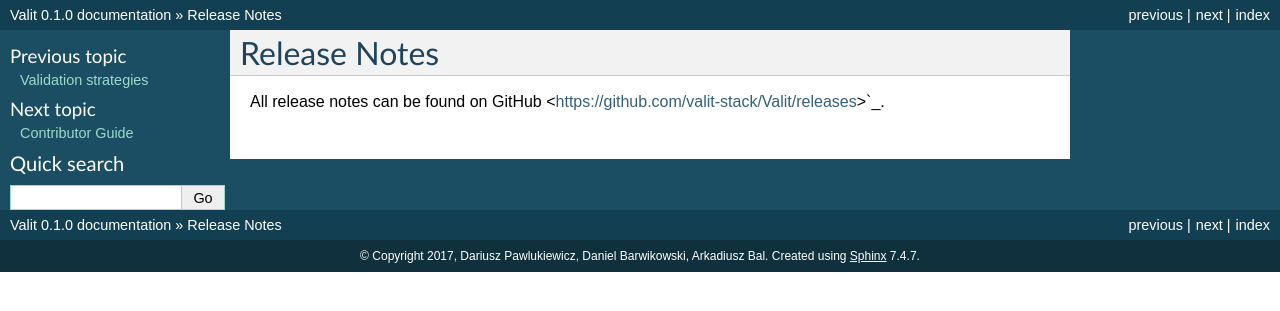
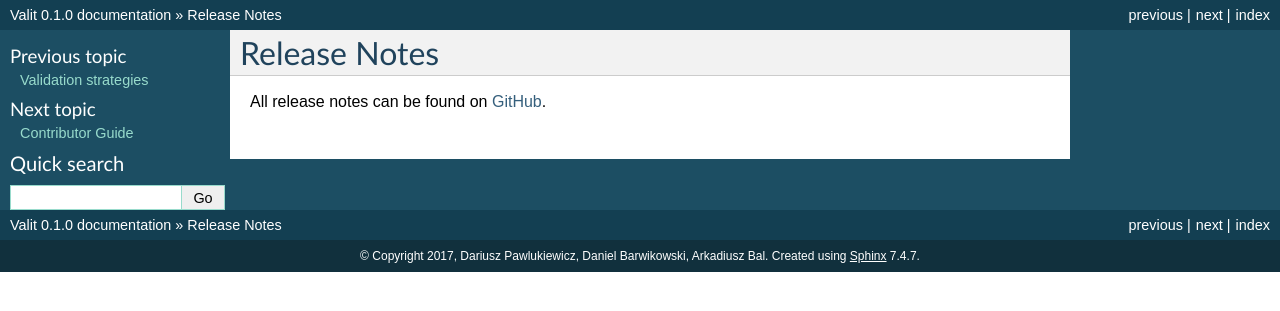
Before and after one commit to valit-stack/Valit.Docs, a Sphinx documentation site: the page built from docs/release.rst, in a window 1280 px wide. Shown: the top 311 px of the page. Built offline with Sphinx 7.4.7, drawn with Linux system fonts in a browser that asks for light colours.

Commit message:
Update release.rst

```diff
--- a/docs/release.rst
+++ b/docs/release.rst
@@ -2,4 +2,4 @@
 Release Notes
 =====================
 
-All release notes can be found on GitHub <https://github.com/valit-stack/Valit/releases>`_.
+All release notes can be found on `GitHub <https://github.com/valit-stack/Valit/releases>`_.
```
